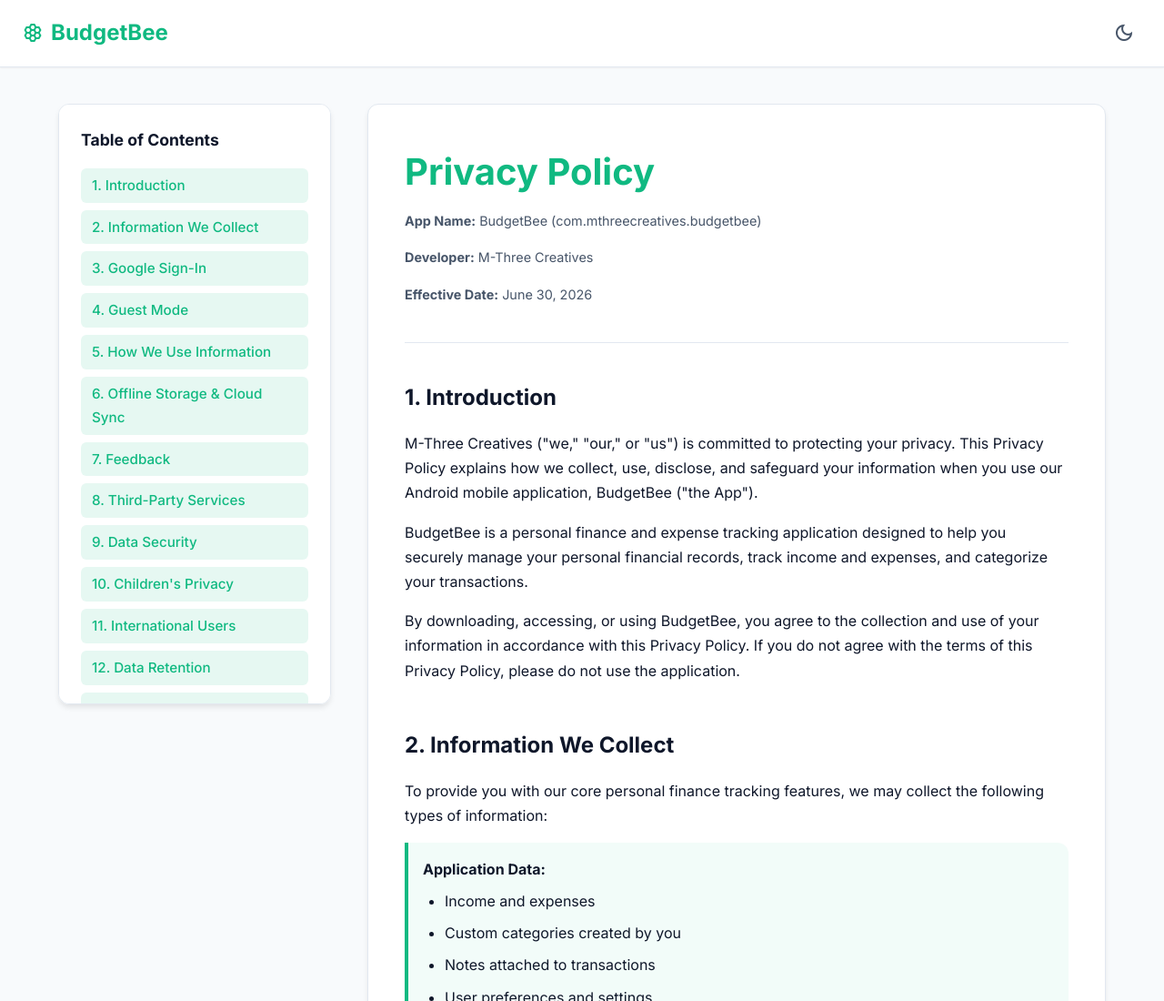
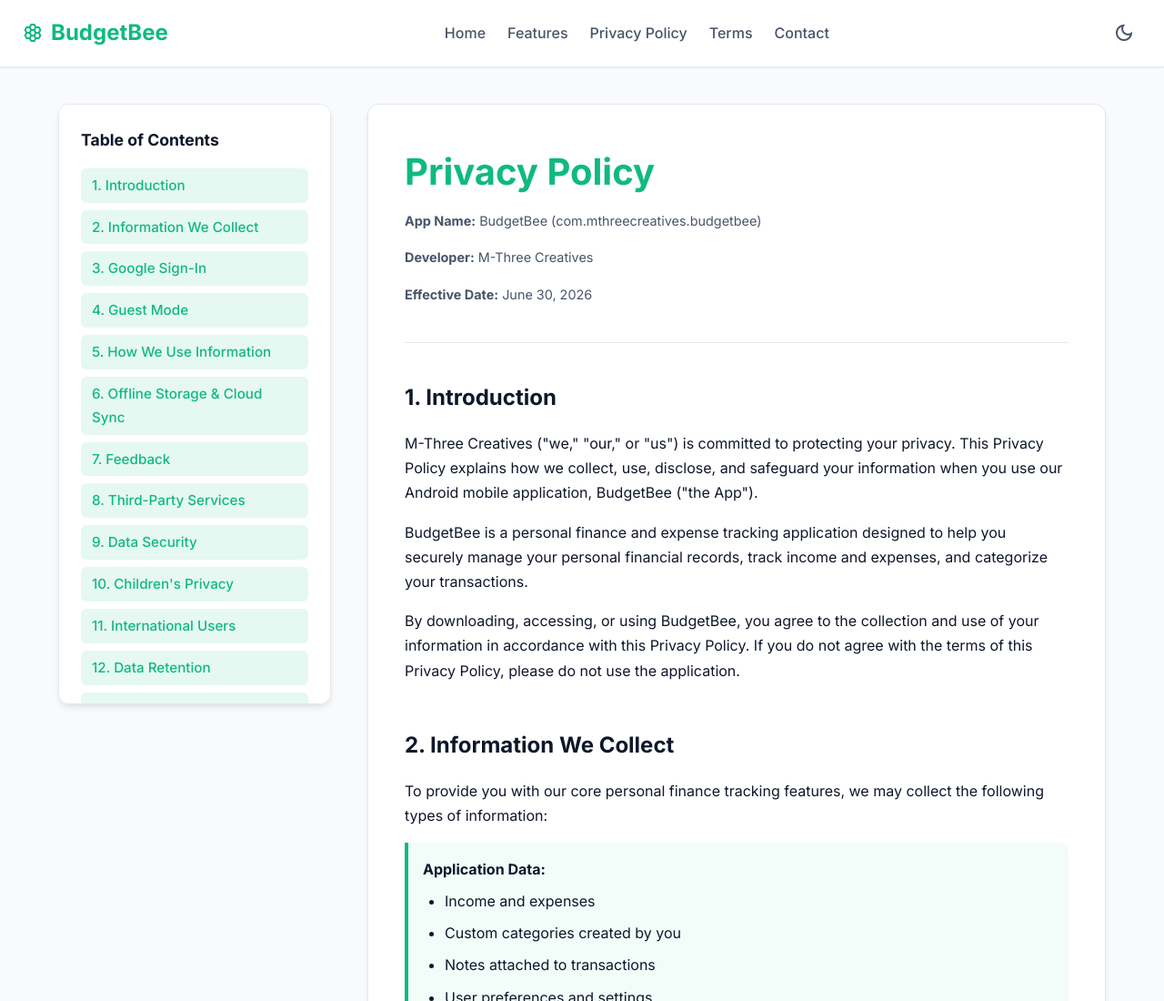
Before and after one commit to tirth94/BudgetBee, a plain HTML site: page privacy-policy.html in a window 1280 px wide. Shown: the top 1100 px of the page at 91% size. Drawn offline with nearby package versions, Linux system fonts and the light colour scheme.

Commit message:
Make navbar identical across all pages

```diff
--- a/privacy-policy.html
+++ b/privacy-policy.html
@@ -80,6 +80,21 @@
             transition: var(--transition);
         }
         .theme-toggle:hover { background-color: var(--border-color); color: var(--text-primary); }
+
+        .nav-links {
+            display: flex;
+            gap: 24px;
+            align-items: center;
+        }
+        .nav-links a {
+            color: var(--text-secondary);
+            font-weight: 500;
+            text-decoration: none;
+            transition: var(--transition);
+        }
+        .nav-links a:hover { color: var(--primary-color); }
+
+        @media (max-width: 768px) { .nav-links { display: none; } }
 
         /* Layout */
         .container {
@@ -235,6 +250,13 @@
             <span class="material-symbols-outlined">hive</span>
             BudgetBee
         </a>
+        <nav class="nav-links">
+            <a href="index.html">Home</a>
+            <a href="index.html#features">Features</a>
+            <a href="privacy-policy.html">Privacy Policy</a>
+            <a href="terms.html">Terms</a>
+            <a href="contact.html">Contact</a>
+        </nav>
         <button class="theme-toggle" id="theme-toggle" aria-label="Toggle Dark Mode">
             <span class="material-symbols-outlined" id="theme-icon">dark_mode</span>
         </button>
```
Also changed, not shown: contact.html (+3 -1 lines), delete-account.html (+3 -0 lines), index.html (+3 -1 lines), terms.html (+22 -0 lines).
